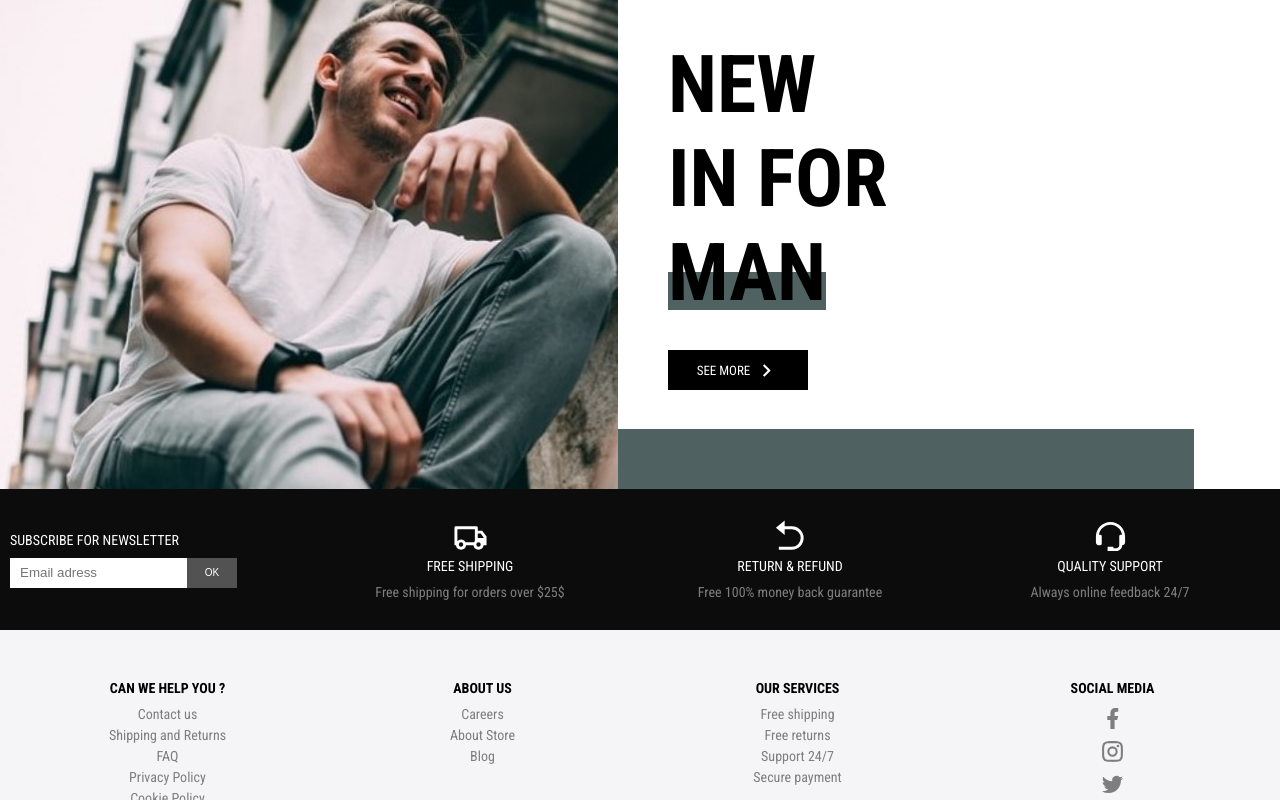
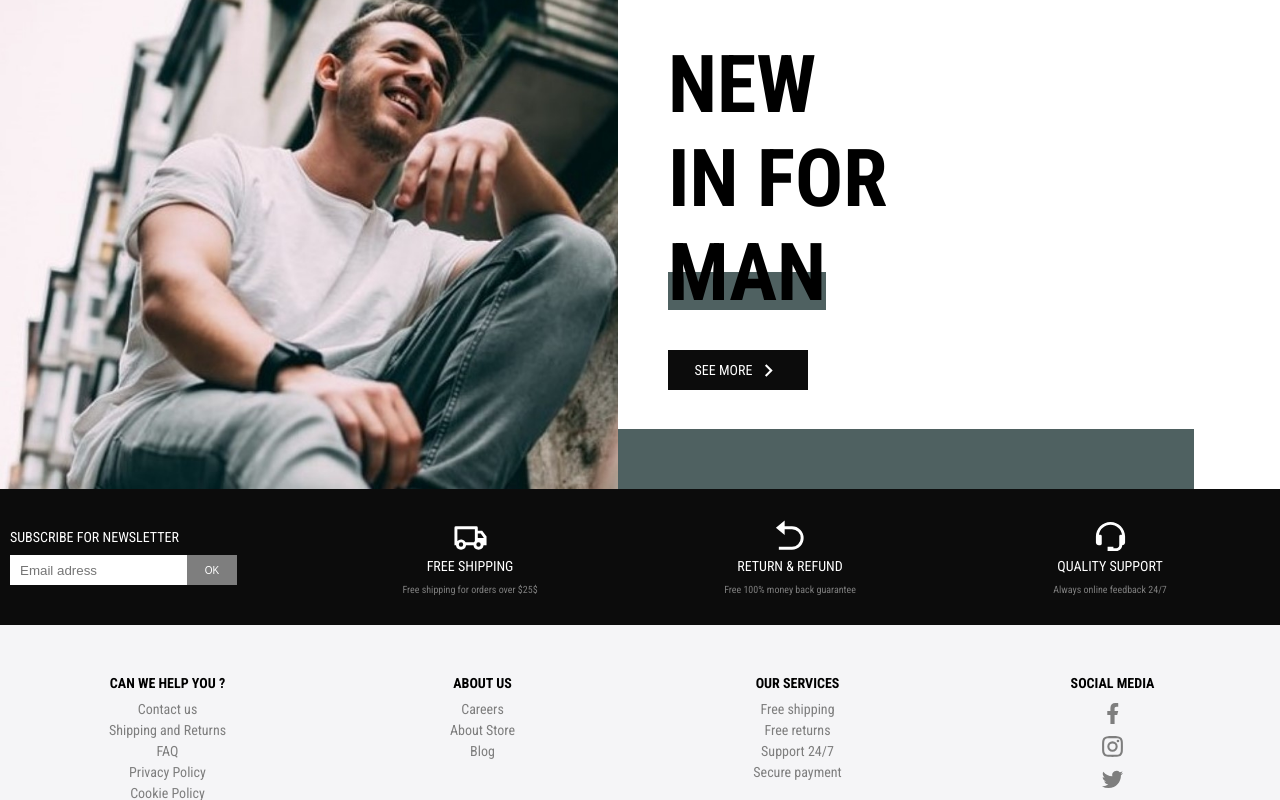
Before and after one commit to 1991Pawel/e-comerce-next, a Next.js app in the folder client/: page / in a window 1280 px wide. Shown: the part 711-1511 px from the top of the page. Built offline with nearby package versions, Linux system fonts and the light colour scheme.

Commit message:
add css variables bo pages

```diff
--- a/client/pages/product/[id].js
+++ b/client/pages/product/[id].js
@@ -69,7 +69,6 @@ const ProductPage = ({ product, params }) => {
               </div>
               <div className={styles.product__content}>
                 <span className={styles.brand}>{product.brand}</span>
-                <h5 className={styles.title}>{product.title}</h5>
                 <p className={styles.desc}>{product.desc}</p>
                 <span className={styles.price}>$ {product.price}</span>
                 <form onSubmit={submitHandler}>
--- a/client/styles/globals.css
+++ b/client/styles/globals.css
@@ -6,6 +6,33 @@
   box-sizing: inherit;
   padding: 0;
   margin: 0;
+}
+
+:root {
+  /* COLORS */
+
+  --bg-dark-color: #0c0c0c;
+  --bg-gray-color: #f5f5f7;
+  --text-light-color: #ffffff;
+  --text-gray-color: #f5f5f7;
+  --text-dark-gray-color: #7e7e7e;
+  --danger-color: #a53434;
+
+  /* FONT SIZE */
+  /* scale for 1.2 */
+
+  --fs-small: 1rem;
+  --fs-small-1: 1.4rem;
+  --fs-regular: 1.6rem;
+  --fs-regular-2: 2rem;
+  --fs-big: 3rem;
+  --fs-extra: 8rem;
+  /* FONT WEIGHT*/
+  --font-bold: 700;
+  --font-regular: 400;
+
+  /* OTHER */
+  --container-width: 1400px;
 }
 
 html {
--- a/client/styles/pages/cart.module.css
+++ b/client/styles/pages/cart.module.css
@@ -1,12 +1,12 @@
 .wrapper {
-  max-width: 1400px;
+  max-width: var(--container-width);
   margin: 0 auto;
   padding: 1rem;
   min-height: 70vh;
 }
 
 .empty__text {
-  font-size: 2rem;
+  font-size: var(--fs-regular-2);
   display: block;
   margin-bottom: 5rem;
 }
@@ -38,32 +38,33 @@
   align-self: start;
   max-width: 350px;
   padding: 2rem;
-  border: 1px solid #000;
+  border: 1px solid var(--bg-dark-color);
 }
 
 .cart__list {
-  border-bottom: solid 1px #ccc;
+  margin-bottom: 2rem;
+  border-bottom: solid 1px var(--bg-gray-color);
 }
 
 .cart__list__item {
   display: flex;
   justify-content: space-between;
-  font-size: 2rem;
-  font-weight: 700;
+  font-size: var(--fs-regualr-2);
+  font-weight: var(--font-bold);
   margin-bottom: 1rem;
 }
 
 .cart__list__subitem {
   display: block;
-  font-weight: 400;
-  font-size: 1.6rem;
+  font-weight: var(--font-regular);
+  font-size: var(--fs--regular);
 }
 
 .cart__btn {
   height: 4rem;
   width: 100%;
-  background: #000;
-  color: #fff;
+  background: var(--bg-dark-color);
+  color: var(--text-light-color);
   display: block;
   display: flex;
   justify-content: center;
@@ -79,14 +80,14 @@
   padding: 1rem;
 }
 .desc__title {
-  font-size: 1.6rem;
-  font-weight: 700;
+  font-size: var(--fs--regular);
+  font-weight: var(--font-bold);
   text-transform: uppercase;
 }
 .desc__subtitle {
   margin-top: 1rem;
-  color: rgb(102, 102, 102);
-  font-weight: 400;
+  color: var(--text-dark-gray-color);
+  font-weight: var(--font-regular);
 }
 
 .cart__photo {
@@ -118,10 +119,10 @@
 .cart__quantity__btn {
   width: 2rem;
   height: 2rem;
-  background: #000;
+  background: var(--bg-dark-color);
   border: none;
   cursor: pointer;
-  color: #fff;
+  color: var(--text-light-color);
 }
 
 .cart__product {
@@ -129,7 +130,7 @@
   grid-template-columns: 1fr 1fr repeat(2, minmax(max-content, 50px));
   align-items: center;
   margin-bottom: 1rem;
-  background: #f5f5f7;
+  background: var(--bg-gray-color);
 }
 
 .cart__product__btn {
@@ -143,7 +144,7 @@
   background: transparent;
 }
 .cart__product__btn svg {
-  color: rgb(206, 46, 46);
+  color: var(--danger-color);
   height: 2rem;
   width: 2rem;
 }
--- a/client/styles/pages/category.module.css
+++ b/client/styles/pages/category.module.css
@@ -5,7 +5,7 @@
 }
 
 .wrapper {
-  max-width: 1400px;
+  max-width: var(--container-width);
   padding: 0 1rem;
   margin: 0 auto;
 }
--- a/client/styles/pages/index.module.css
+++ b/client/styles/pages/index.module.css
@@ -1,5 +1,5 @@
 .wrapper {
-  max-width: 1400px;
+  max-width: var(--container-width);
   margin: 0 auto;
 }
 
@@ -69,17 +69,16 @@
 }
 
 .collection__title {
-  font-size: 8rem;
+  font-size: var(--fs-extra);
   text-transform: uppercase;
-  font-weight: 700;
+  font-weight: var(--font-bold);
   width: 300px;
 }
 
 .collection__btn {
   margin-top: 3rem;
   text-transform: uppercase;
-  color: #000;
-  font-size: 1.3rem;
+  font-size: var(--fs-small-1);
   background: transparent;
   border: none;
   cursor: pointer;
@@ -89,8 +88,8 @@
   justify-content: center;
   height: 4rem;
   width: 14rem;
-  background: #000;
-  color: #fff;
+  background: var(--bg-dark-color);
+  color: var(--text-light-color);
   text-decoration: none;
 }
 
@@ -99,7 +98,7 @@
 }
 
 .feature {
-  background: rgb(12, 12, 12);
+  background: var(--bg-dark-color);
 }
 
 .feature__wrapper {
@@ -108,29 +107,29 @@
   padding: 3rem 1rem;
   align-items: center;
 
-  max-width: 1400px;
+  max-width: var(--container-width);
   margin: 0 auto;
 }
 
 .feature__title {
-  font-size: 1.4rem;
+  font-size: var(--fs-small-1);
   margin-bottom: 1rem;
-  font-weight: 400;
+  font-weight: var(--font-regular);
   text-transform: uppercase;
 }
 
 .feature__box {
-  color: #fff;
+  color: var(--text-light-color);
   text-align: center;
 }
 
 .feature__form {
-  color: #fff;
+  color: var(--text-light-color);
 }
 
 .feature__box p {
-  color: rgb(126, 126, 126);
-  font-size: 1.4rem;
+  color: var(--text-dark-gray-color);
+  font-size: var(--fs-small);
 }
 
 .form {
@@ -142,10 +141,10 @@
   border: none;
   height: 100%;
   width: 5rem;
-  background: rgb(82, 82, 82);
-  color: #fff;
+  background: var(--text-dark-gray-color);
+  color: var(--text-light-color);
   text-transform: uppercase;
-  font-size: 1rem;
+  font-size: var(--fs-small);
   cursor: pointer;
 }
 
```
Also changed, not shown: client/styles/pages/product.module.css (+13 -14 lines).
